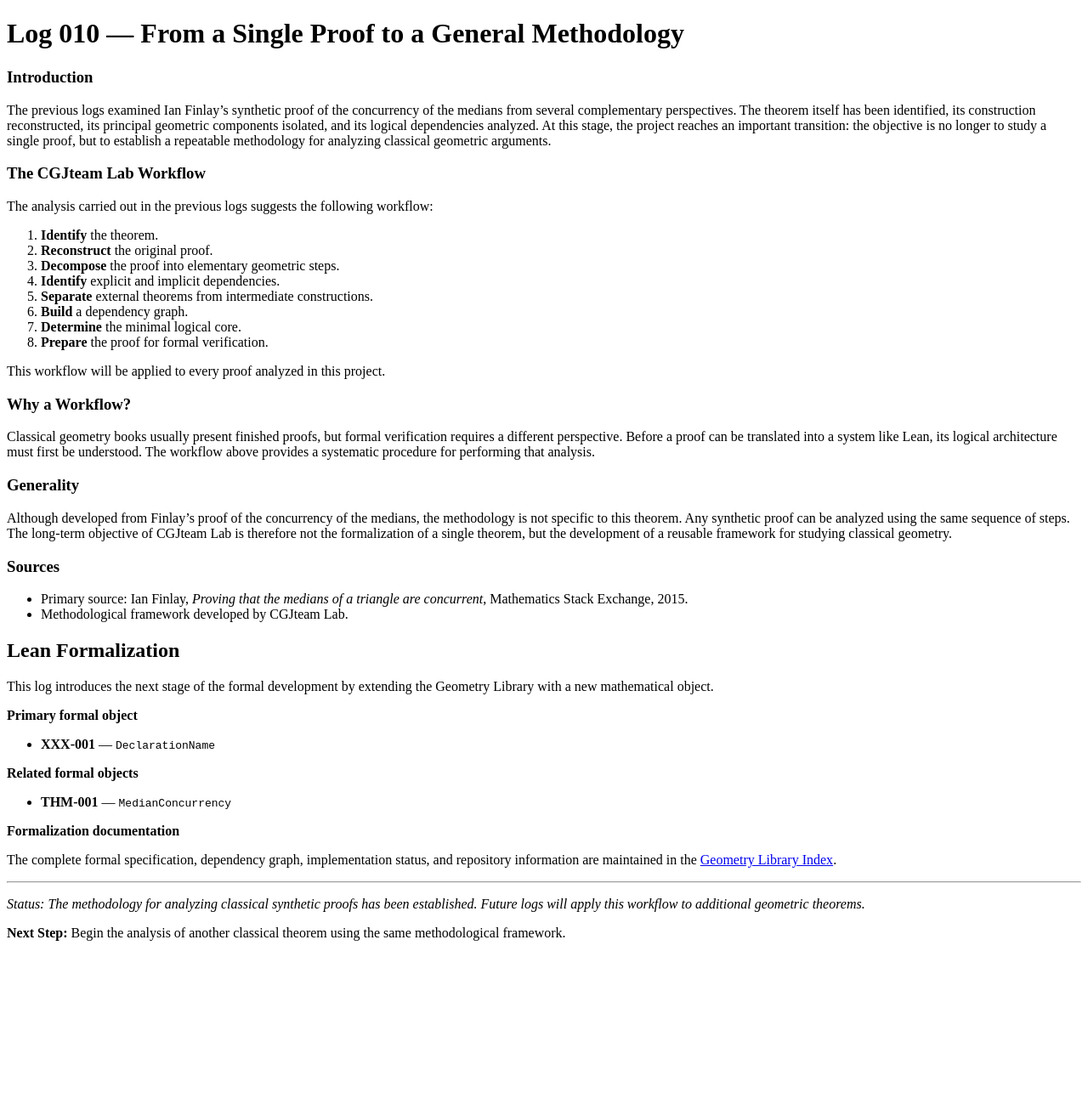
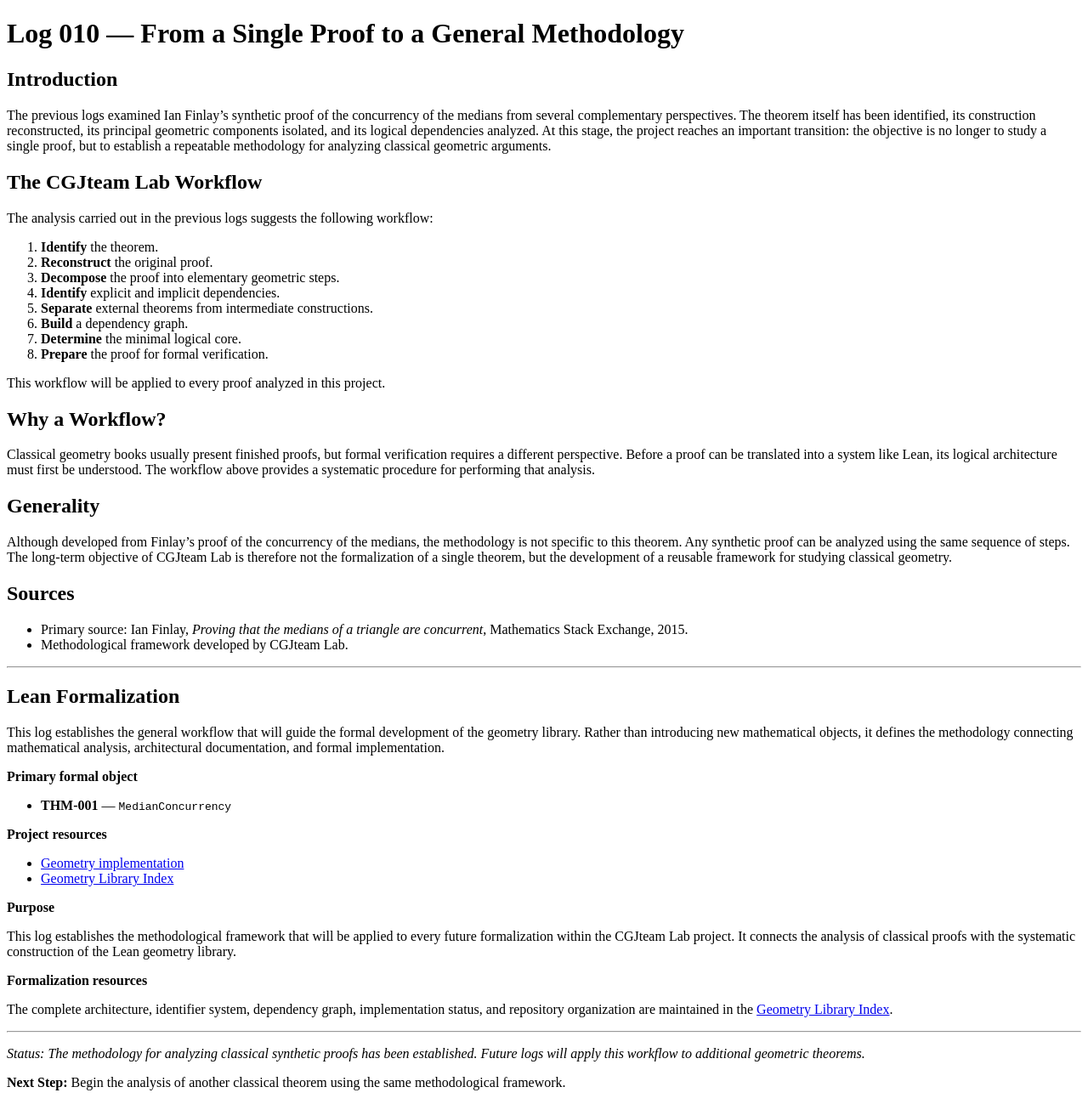
Before and after one commit to cgjteam/cgjteam.github.io, a Jekyll site: the page built from log-010.md, in a window 1280 px wide. Shown: the whole page at 85% size. Built offline with Jekyll 4.4.1, drawn with Linux system fonts in a browser that asks for light colours; comment, search, counter and statistics services are not loaded; our own code applies the rules of GitHub Pages for plain Markdown files; before the commit the page ends 1123 px from its top, so only the background shows below that.

Commit message:
Update log-010.md

```diff
--- a/log-010.md
+++ b/log-010.md
@@ -4,10 +4,12 @@ layout: default
 
 # Log 010 — From a Single Proof to a General Methodology
 
-### Introduction
+## Introduction
+
 The previous logs examined Ian Finlay's synthetic proof of the concurrency of the medians from several complementary perspectives. The theorem itself has been identified, its construction reconstructed, its principal geometric components isolated, and its logical dependencies analyzed. At this stage, the project reaches an important transition: the objective is no longer to study a single proof, but to establish a repeatable methodology for analyzing classical geometric arguments.
 
-### The CGJteam Lab Workflow
+## The CGJteam Lab Workflow
+
 The analysis carried out in the previous logs suggests the following workflow:
 
 1. **Identify** the theorem.
@@ -21,33 +23,44 @@ The analysis carried out in the previous logs suggests the following workflow:
 
 This workflow will be applied to every proof analyzed in this project.
 
-### Why a Workflow?
+## Why a Workflow?
+
 Classical geometry books usually present finished proofs, but formal verification requires a different perspective. Before a proof can be translated into a system like Lean, its logical architecture must first be understood. The workflow above provides a systematic procedure for performing that analysis.
 
-### Generality
+## Generality
+
 Although developed from Finlay's proof of the concurrency of the medians, the methodology is not specific to this theorem. Any synthetic proof can be analyzed using the same sequence of steps. The long-term objective of CGJteam Lab is therefore not the formalization of a single theorem, but the development of a reusable framework for studying classical geometry.
 
-### Sources
+## Sources
+
 * Primary source: Ian Finlay, *Proving that the medians of a triangle are concurrent*, Mathematics Stack Exchange, 2015.
 * Methodological framework developed by CGJteam Lab.
 
+---
+
 ## Lean Formalization
 
-This log introduces the next stage of the formal development by extending the Geometry Library with a new mathematical object.
+This log establishes the general workflow that will guide the formal development of the geometry library. Rather than introducing new mathematical objects, it defines the methodology connecting mathematical analysis, architectural documentation, and formal implementation.
 
 **Primary formal object**
 
-- **XXX-001** — `DeclarationName`
-
-**Related formal objects**
-
 - **THM-001** — `MedianConcurrency`
 
-**Formalization documentation**
+**Project resources**
 
-The complete formal specification, dependency graph, implementation status, and repository information are maintained in the [Geometry Library Index](./Geometry.md).
+- [Geometry implementation](./Geometry_lean.html)
+- [Geometry Library Index](./Geometry.md)
+
+**Purpose**
+
+This log establishes the methodological framework that will be applied to every future formalization within the CGJteam Lab project. It connects the analysis of classical proofs with the systematic construction of the Lean geometry library.
+
+**Formalization resources**
+
+The complete architecture, identifier system, dependency graph, implementation status, and repository organization are maintained in the [Geometry Library Index](./Geometry.md).
 
 ---
+
 *Status: The methodology for analyzing classical synthetic proofs has been established. Future logs will apply this workflow to additional geometric theorems.*
 
 **Next Step:** Begin the analysis of another classical theorem using the same methodological framework.
```
